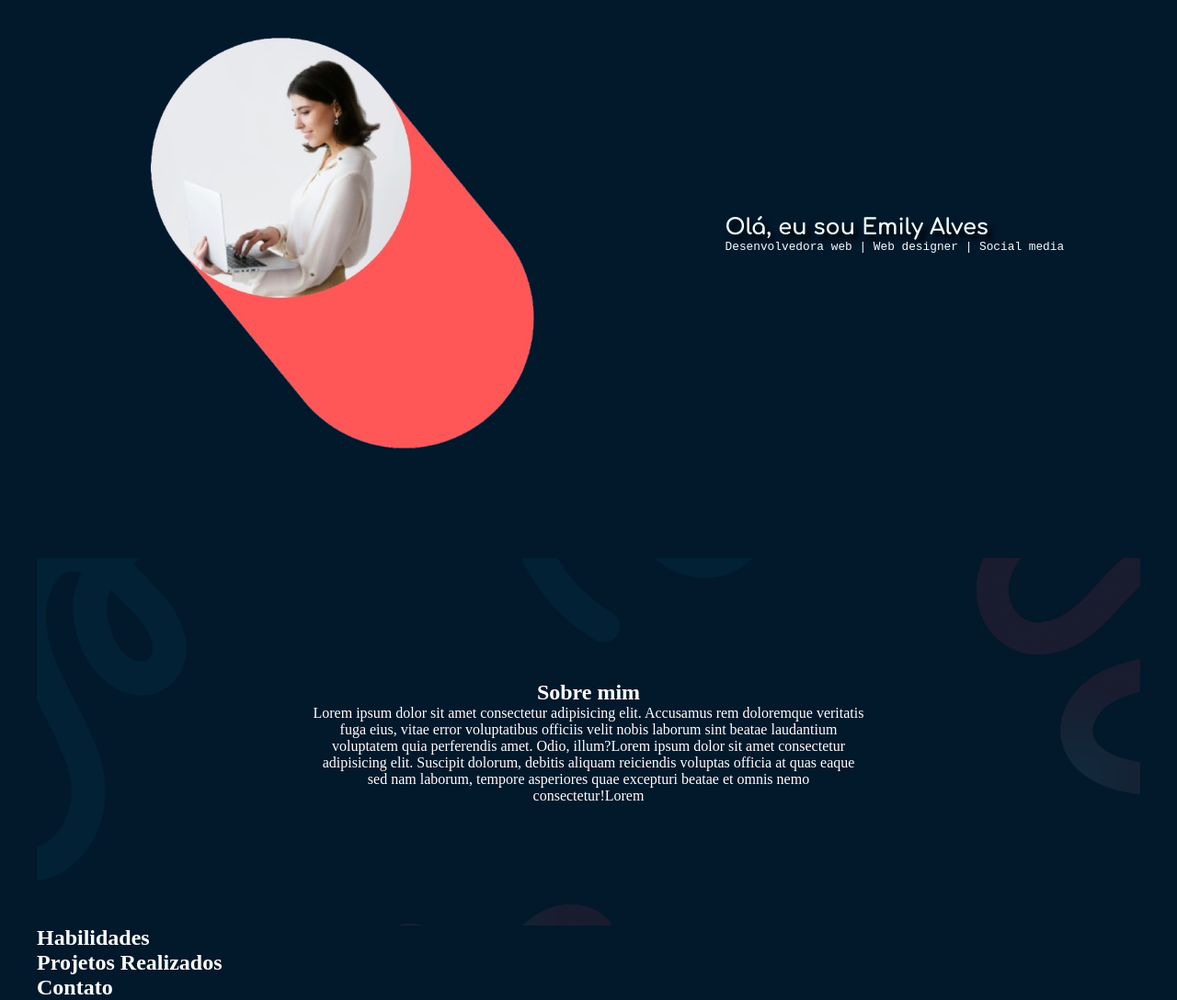
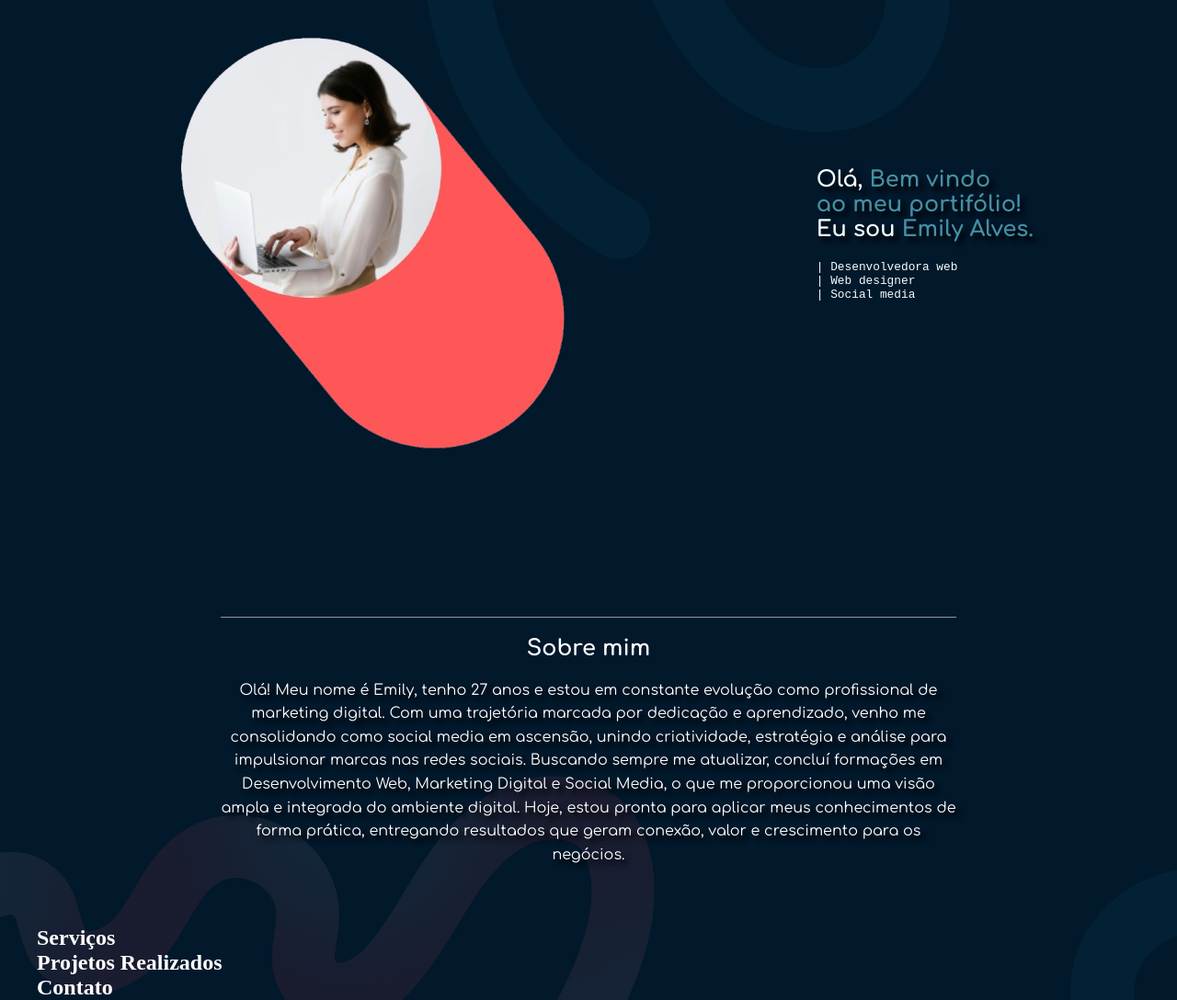
Before and after one commit to EmilyAlves1/portifolio, a plain HTML site: page index.html in a window 1280 px wide. Shown: the part 97-1185 px from the top of the page at 92% size. Drawn offline with Linux system fonts and the light colour scheme; a web font is replaced by a local one.

Commit message:
atualização do portfólio

```diff
--- a/index.html
+++ b/index.html
@@ -12,10 +12,10 @@
         <h1>Portfólio</h1>
         <nav>
             <ul>
-                    <li><a href="#">Sobre</a></li>
-                    <li><a href="#">Habilidades</a></li>
-                    <li><a href="#">Projetos</a></li>
-                    <li><a href="#">Contato</a></li>
+                    <li><a href="#sobre">Sobre</a></li>
+                    <li><a href="#serviços">Serviços</a></li>
+                    <li><a href="#projetos">Projetos</a></li>
+                    <li><a href="#contato">Contato</a></li>
 
             </ul>
         </nav>
@@ -24,28 +24,34 @@
     <main>
         <section class="hero">
             <div class="texto">
-                <h1>Olá, eu sou Emily Alves</h1>
-                <p>Desenvolvedora web | Web designer | Social media</p>
+                <h1>Olá, <span>Bem vindo <br>
+                ao meu portifólio!</span> <br>
+                Eu sou <span>Emily Alves.</span></h1>
+                <p> | Desenvolvedora web <br>
+                    | Web designer <br>
+                    | Social media</p>
             </div>
             <div class="imagem">
                 <img src="imagens/foto-circular-removebg-preview.png" alt="Foto da Emily">
 
             </div>
         </section>
-        <section class="Sobre">
+        <section class="Sobre" id="sobre">
             <div class="conteudo">
                 <h1>Sobre mim</h1>
-                <p>Lorem ipsum dolor sit amet consectetur adipisicing elit. Accusamus rem doloremque veritatis fuga eius, vitae error voluptatibus officiis velit nobis laborum sint beatae laudantium voluptatem quia perferendis amet. Odio, illum?Lorem ipsum dolor sit amet consectetur adipisicing elit. Suscipit dolorum, debitis aliquam reiciendis voluptas officia at quas eaque sed nam laborum, tempore asperiores quae excepturi beatae et omnis nemo consectetur!Lorem</p>
+                <p>Olá! Meu nome é Emily, tenho 27 anos e estou em constante evolução como profissional de marketing digital. Com uma trajetória marcada por dedicação e aprendizado, venho me consolidando como social media em ascensão, unindo criatividade, estratégia e análise para impulsionar marcas nas redes sociais.
+
+                Buscando sempre me atualizar, concluí formações em Desenvolvimento Web, Marketing Digital e Social Media, o que me proporcionou uma visão ampla e integrada do ambiente digital. Hoje, estou pronta para aplicar meus conhecimentos de forma prática, entregando resultados que geram conexão, valor e crescimento para os negócios.</p>
             </div>
         </section>
-        <section class="Habilidades">
-            <h1>Habilidades</h1>
+        <section class="Serviços" id="serviços">
+            <h1>Serviços</h1>
         </section>
-        <section class="Projetos">
+        <section class="Projetos" id="projetos">
             <h1>Projetos Realizados</h1>
 
         </section>
-        <section class="Contato">
+        <section class="Contato" id="contato">
             <h1>Contato</h1>
         </section>
     </main>
--- a/style.css
+++ b/style.css
@@ -35,7 +35,11 @@
 }
 
 body{
-    background-color: #02182b;
+    background: url(imagens/fundo-site.png);
+    background-size: cover;
+    background-repeat: no-repeat;
+    background-position: center;
+
     color: white;
 }
 
@@ -108,6 +112,7 @@ section.hero{
 .hero h1{
     font-family: "Comfortaa", sans-serif;
     text-shadow: 5px 5px 5px black;
+    padding-bottom: 20px;
 
 }
 
@@ -125,10 +130,7 @@ div.texto{
 
 section.Sobre{
 
-    background: url(imagens/fundo-site.png);
-    background-size: cover;
-    background-repeat: no-repeat;
-    background-position: center;
+
 
     display: flex;
     justify-content: center;
@@ -140,5 +142,24 @@ section.Sobre{
 }
 
 .conteudo{
-    max-width: 600px;
+    max-width: 800px;
 }
+
+.conteudo > h1{
+    font-family: "Comfortaa", sans-serif;
+    border-top: 1px solid rgba(240, 255, 255, 0.562);
+    padding: 20px;
+}
+
+.conteudo > p {
+    font-family: "Comfortaa", sans-serif;
+    text-align: center;
+    line-height: 1.6;
+    text-shadow: 5px 5px 5px black;
+
+}
+
+span{
+
+    color: #448fa3 ;
+}
```
